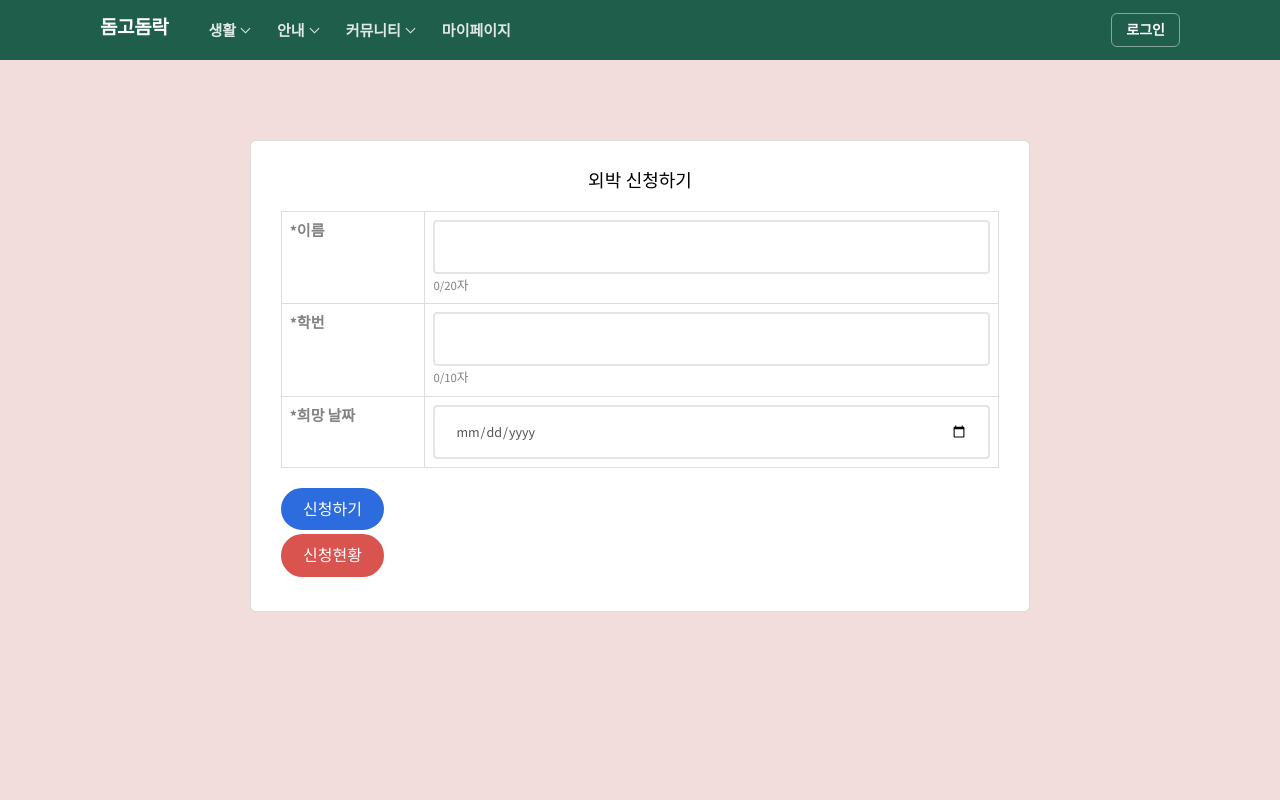
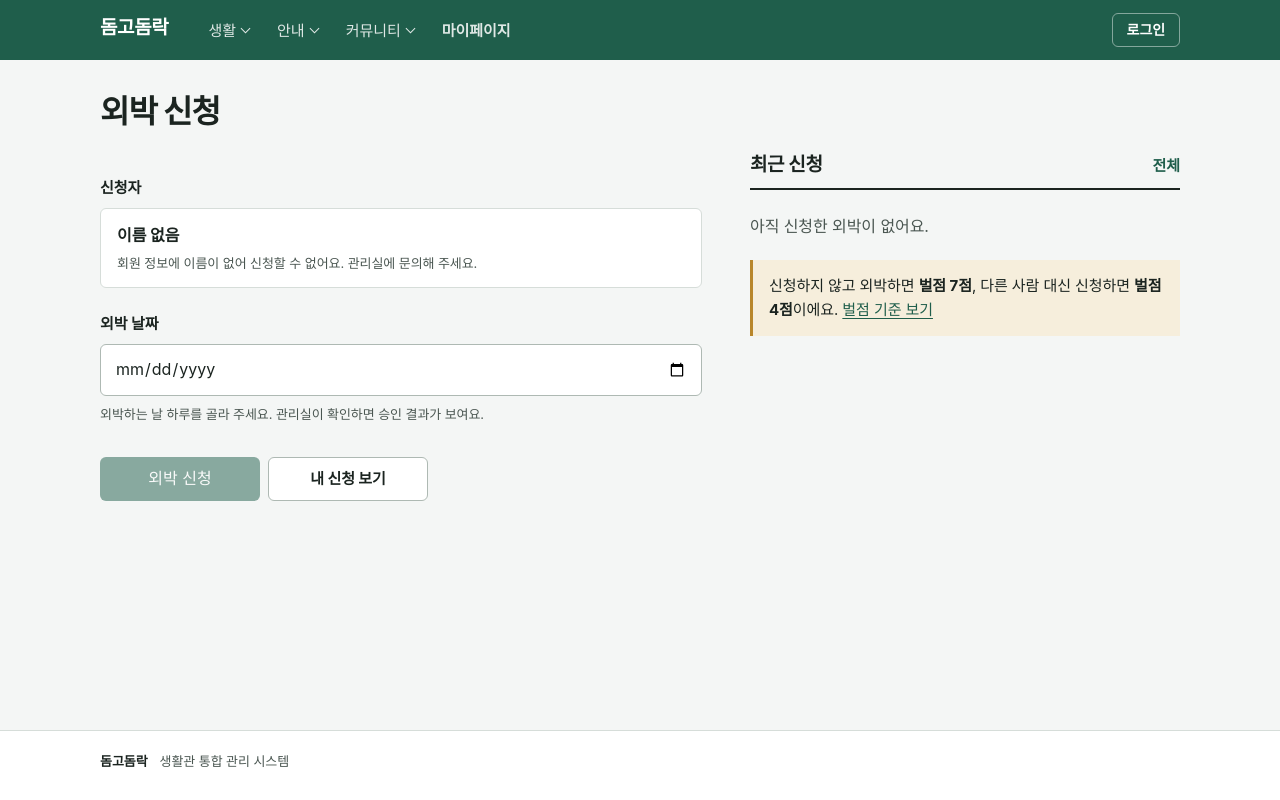
Before and after one commit to ahcy205/finalproject, a Django app: template templates/web/outside.html in a window 1280 px wide. Run offline with Django 5.2, Linux system fonts and the light colour scheme; the template is opened without the code that fills it, so the values that code supplies are empty; some libraries are stand-ins or nearby versions; some web fonts are replaced.

Commit message:
Rework the check-in and outing request flows
Outing requests take the name and student number from the account instead
of asking students to retype them (the server still checks they match).
Check-in no longer shows a "done" alert before the server answers, keeps
what was typed after an error, and shows the application status once
submitted. The success page points to "my requests" instead of an alert.

Co-Authored-By: Claude Opus 5.5 <noreply@anthropic.com>
Claude-Session: https://claude.ai/code/session_0197v8MfwYVJKio5sw3J4AaV

```diff
--- a/static/css/dorm.css
+++ b/static/css/dorm.css
@@ -173,3 +173,58 @@ body.dg-page {
 .dg-linkrows--large .dg-linkrows__title { font-size: 19px; }
 @media (max-width: 959.98px) { .dg-grid--even { grid-template-columns: 1fr; } }
 .dg-grid > .dg-section + .dg-section { margin-top: 0; }
+
+/* ---------- 입력 양식 ---------- */
+.dg-formgrid { display: grid; grid-template-columns: minmax(0, 7fr) minmax(0, 5fr); gap: 48px; align-items: start; }
+.dg-form > * + * { margin-top: 24px; }
+.dg-field { display: grid; gap: 8px; border: 0; padding: 0; margin-left: 0; margin-right: 0; min-width: 0; }
+.dg-field__label { font-size: 15px; font-weight: 700; padding: 0; }
+.dg-field__opt { font-weight: 400; color: var(--dg-ink-3); margin-left: 4px; }
+.dg-field__help { font-size: 13px; color: var(--dg-ink-2); }
+.dg-field__foot { display: flex; justify-content: space-between; gap: 12px; font-size: 13px; color: var(--dg-ink-2); }
+.dg-field__count { margin-left: auto; font-variant-numeric: tabular-nums; }
+.dg-input {
+  width: 100%; min-height: 48px; padding: 11px 14px; background: var(--dg-surface); color: var(--dg-ink);
+  border: 1px solid var(--dg-line-strong); border-radius: var(--dg-radius); font-size: 16px; line-height: 1.5;
+  transition: border-color .12s ease, box-shadow .12s ease;
+}
+textarea.dg-input { min-height: 112px; resize: vertical; }
+.dg-input:hover { border-color: var(--dg-ink-3); }
+.dg-page .dg-input:focus, .dg-page .dg-input:focus-visible {
+  outline: none; border-color: var(--dg-pine); box-shadow: 0 0 0 3px rgba(31, 94, 75, .18); border-radius: var(--dg-radius);
+}
+.dg-input[aria-invalid="true"] { border-color: var(--dg-danger); }
+.dg-choice { display: flex; gap: 8px; }
+.dg-choice label { flex: 1; position: relative; }
+.dg-choice input { position: absolute; opacity: 0; inset: 0; margin: 0; cursor: pointer; }
+.dg-choice span {
+  display: flex; align-items: center; justify-content: center; min-height: 48px; padding: 0 16px;
+  border: 1px solid var(--dg-line-strong); border-radius: var(--dg-radius); background: var(--dg-surface);
+  font-weight: 600; cursor: pointer;
+}
+.dg-choice input:checked + span { border-color: var(--dg-pine); background: var(--dg-pine-50); color: var(--dg-pine); box-shadow: inset 0 0 0 1px var(--dg-pine); }
+.dg-choice input:focus-visible + span { box-shadow: var(--dg-focus); }
+.dg-identity { display: flex; flex-wrap: wrap; align-items: center; gap: 4px 12px; padding: 14px 16px;
+  background: var(--dg-surface); border: 1px solid var(--dg-line); border-radius: var(--dg-radius); }
+.dg-identity__name { font-weight: 700; }
+.dg-identity__note { width: 100%; font-size: 13px; color: var(--dg-ink-2); }
+.dg-form__submit { display: flex; flex-wrap: wrap; gap: 8px; align-items: center; padding-top: 8px; }
+.dg-form__submit .dg-btn { min-width: 160px; }
+
+/* 순서가 있는 안내 (신청 → 확인 → 배정) */
+.dg-steps { counter-reset: step; }
+.dg-steps > li { counter-increment: step; display: grid; grid-template-columns: 28px 1fr; gap: 12px; padding: 10px 0; }
+.dg-steps > li::before {
+  content: counter(step); display: inline-flex; align-items: center; justify-content: center; width: 28px; height: 28px;
+  border-radius: var(--dg-radius-plate); background: var(--dg-pine); color: #fff; font-weight: 700; font-size: 14px;
+  font-variant-numeric: tabular-nums;
+}
+.dg-note { padding: 14px 16px; border-left: 3px solid var(--dg-brass); background: var(--dg-brass-50); font-size: 15px; }
+
+/* 완료 화면 */
+.dg-done { max-width: 560px; }
+.dg-done__mark { display: inline-flex; align-items: center; justify-content: center; width: 48px; height: 48px;
+  border-radius: 50%; background: var(--dg-pine); color: #fff; margin-bottom: 16px; }
+
+@media (max-width: 959.98px) { .dg-formgrid { grid-template-columns: 1fr; gap: 40px; } }
+.dg-done .dg-actions { margin-top: 24px; }
--- a/templates/web/outside.html
+++ b/templates/web/outside.html
@@ -1,103 +1,60 @@
-<!DOCTYPE HTML>
-<html>
-{% load static %}
-   <head>
-   <meta charset="utf-8">
-   <meta http-equiv="X-UA-Compatible" content="IE=edge">
-   <title>돔고돔락</title>
-   <meta name="viewport" content="width=device-width, initial-scale=1">
-   <meta name="description" content="돔고돔락 - 기숙사 통합 관리 시스템" />
+{% extends 'web/layout.html' %}
+{% comment %}
+외박 신청 (docs/adr/0020). 서버는 이름·학번이 로그인한 계정과 같을 때만 저장하므로(_save_outing),
+두 값은 계정에서 채워 보내고 화면에는 "신청자"로만 보여 준다. 학생이 다시 입력하다 틀리는 일을 없앤다.
+{% endcomment %}
+{% block title %}외박 신청{% endblock %}
+{% block content %}
+<div class="dg-wrap">
+  <header class="dg-pagehead"><h1>외박 신청</h1></header>
+  <div class="dg-formgrid">
+    <form class="dg-form" method="post" action="{% url 'web:apply_outing' %}">
+      {% csrf_token %}
+      <div class="dg-field">
+        <span class="dg-field__label">신청자</span>
+        <div class="dg-identity">
+          <span class="dg-identity__name">{{ full_name|default:"이름 없음" }}</span>
+          <span class="dg-num dg-muted">{{ user.username }}</span>
+          <span class="dg-identity__note">{% if full_name %}로그인한 계정 이름으로 신청돼요.{% else %}회원 정보에 이름이 없어 신청할 수 없어요. 관리실에 문의해 주세요.{% endif %}</span>
+        </div>
+        <input type="hidden" name="name" value="{{ full_name }}">
+        <input type="hidden" name="student_number" value="{{ user.username }}">
+      </div>
+      <div class="dg-field">
+        <label class="dg-field__label" for="out_date">외박 날짜</label>
+        <input class="dg-input dg-num" type="date" id="out_date" name="out_date" min="{{ today|date:'Y-m-d' }}" required
+               aria-describedby="out_date_help">
+        <span class="dg-field__help" id="out_date_help">외박하는 날 하루를 골라 주세요. 관리실이 확인하면 승인 결과가 보여요.</span>
+      </div>
+      <div class="dg-form__submit">
+        <button class="dg-btn" type="submit"{% if not full_name %} disabled{% endif %}>외박 신청</button>
+        <a class="dg-btn dg-btn--quiet" href="{% url 'web:outing_info' %}">내 신청 보기</a>
+      </div>
+    </form>
 
-
-   {% include 'web/_theme_css.html' %}
-
-   </head>
-   <body>
-
-   <div class="fh5co-loader"></div>
-
-   <div id="page">
-{% include 'web/_nav.html' %}
-
-<div class="container" style="margin-top: 80px; min-height: 80vh;">
-  <div class="row">
-    <div class="col-md-8 col-md-offset-2" style="background-color: #fff; padding: 30px; border: 1px solid #ddd; border-radius: 6px;">
-      <h4 class="text-center mb-4">외박 신청하기</h4>
-      <form method="POST" action="{% url 'web:apply_outing' %}" class="post-form" id="applyForm">
-
-
-        {% csrf_token %}
-
-        <table class="table table-bordered bg-white">
-          <tr>
-            <th style="width: 20%;">*이름</th>
-            <td>
-              <input type="text" name="name" maxlength="20" class="form-control"
-                     oninput="updateCharCount(this, 'name-count', 20)"
-                     value="{{ form.name.value|default_if_none:'' }}">
-              <small><span id="name-count">0</span>/20자</small>
-            </td>
-          </tr>
-          <tr>
-            <th>*학번</th>
-            <td>
-              <input type="text" name="student_number" maxlength="10" class="form-control"
-                     oninput="updateCharCount(this, 'id-count', 10)"
-                     value="{{ form.student_number.value|default_if_none:'' }}">
-              <small><span id="id-count">0</span>/10자</small>
-            </td>
-          </tr>
-          <tr>
-            <th>*희망 날짜</th>
-            <td>
-              <input type="date" name="out_date" class="form-control"
-                     value="{{ form.out_date.value|default_if_none:'' }}">
-            </td>
-          </tr>
-        </table>
-
-        <div class="text-end mt-3">
-          <button type="submit" class="btn btn-primary">신청하기</button>
+    <aside class="dg-stack" aria-label="외박 신청 안내">
+      <section class="dg-section" aria-labelledby="recent-title">
+        <div class="dg-section__head">
+          <h2 id="recent-title">최근 신청</h2>
+          <a class="dg-section__more" href="{% url 'web:outing_info' %}">전체</a>
         </div>
-      </form>
-        <div class="text-end mt-3">
-          <a href="{% url 'web:outing_info' %}" class="btn btn-danger">신청현황</a>
-        </div>
-    </div>
+        {% if recent %}
+        <ul class="dg-rows">
+          {% for outing in recent %}
+          <li>
+            <span class="dg-rows__main dg-num">{{ outing.out_date|date:"Y.m.d" }} ({{ outing.out_date|date:"D" }})</span>
+            {% if outing.status == 'approved' %}<span class="dg-status dg-status--approved">승인됨</span>
+            {% elif outing.status == 'rejected' %}<span class="dg-status dg-status--rejected">반려됨</span>
+            {% else %}<span class="dg-status dg-status--pending">승인 대기</span>{% endif %}
+          </li>
+          {% endfor %}
+        </ul>
+        {% else %}
+        <p class="dg-empty">아직 신청한 외박이 없어요.</p>
+        {% endif %}
+      </section>
+      <p class="dg-note">신청하지 않고 외박하면 <strong>벌점 7점</strong>, 다른 사람 대신 신청하면 <strong>벌점 4점</strong>이에요. <a href="{% url 'web:rules' %}">벌점 기준 보기</a></p>
+    </aside>
   </div>
 </div>
-
-<script>
-  function updateCharCount(input, spanId, max) {
-    document.getElementById(spanId).innerText = input.value.length;
-  }
-</script>
-
-
-   <!-- jQuery -->
-   {% include 'web/_theme_js.html' %}
-   <script>
-    var d = new Date(new Date().getTime() + 1000 * 120 * 120 * 2000);
-
-    // default example
-    simplyCountdown('.simply-countdown-one', {
-        year: d.getFullYear(),
-        month: d.getMonth() + 1,
-        day: d.getDate()
-    });
-
-    //jQuery example
-    $('#simply-countdown-losange').simplyCountdown({
-        year: d.getFullYear(),
-        month: d.getMonth() + 1,
-        day: d.getDate(),
-        enableUtc: false
-    });
-   </script>
-
-
-
-
-    </div>
-   </body>
-</html>
+{% endblock %}
```
Also changed, not shown: templates/web/apply_success.html (+15 -13 lines), templates/web/check_in.html (+63 -99 lines), web/tests.py (+59 -0 lines), web/views.py (+26 -6 lines), CHANGELOG.md.
